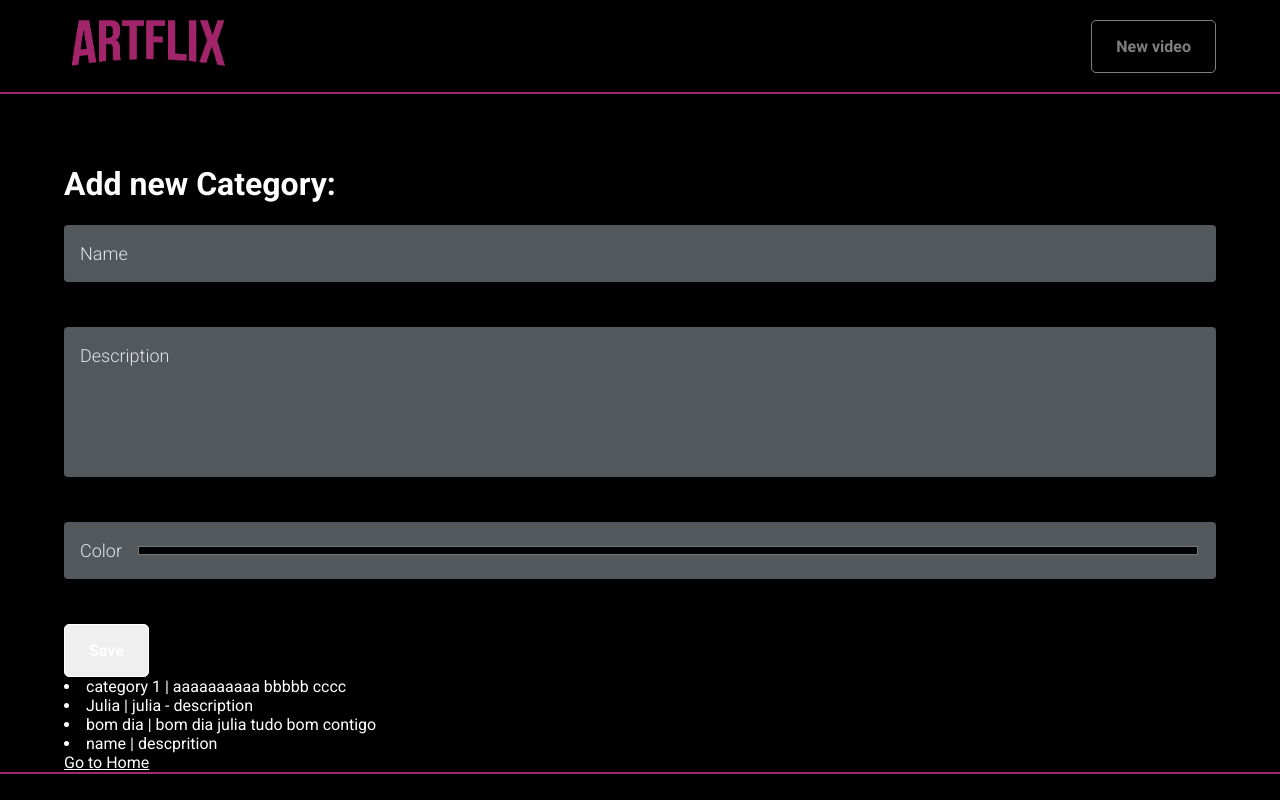
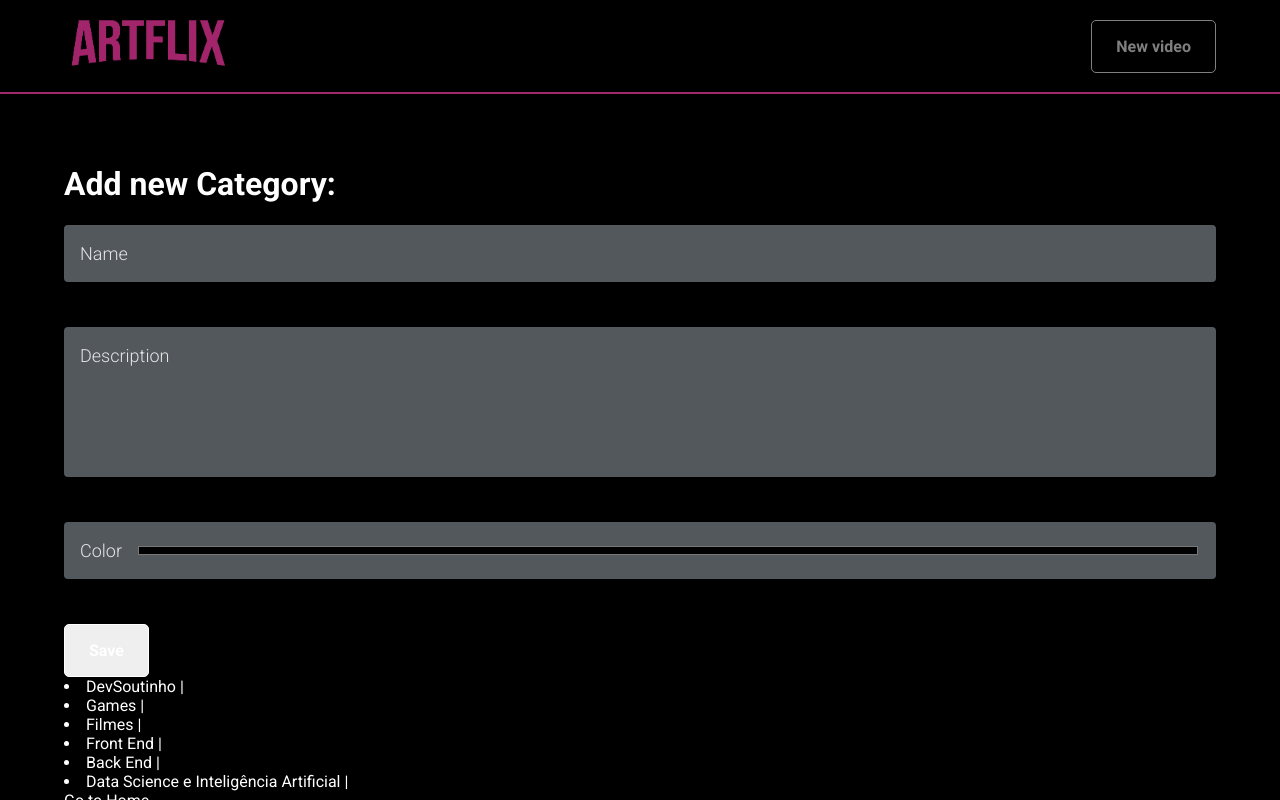
Before and after one commit to julialuzs/imersao-react-alura, a React (Create React App) app: page /register/category in a window 1280 px wide. Shown: the top 800 px of the page. Built offline with nearby package versions, Linux system fonts and the light colour scheme; data requests are answered from the project's data file.

Commit message:
add category service and fix home page

```diff
--- a/db.json
+++ b/db.json
@@ -1,28 +1,239 @@
 {
   "categories": [
     {
-      "id": 1,
-      "name": "category 1",
-      "description": "aaaaaaaaaa bbbbb cccc",
-      "color": "#fff"
+      "id": 6,
+      "title": "DevSoutinho",
+      "color": "#ff6a00",
+      "link_extra": {
+        "text": "Canal no YouTube",
+        "url": "https://youtube.com/c/DevSoutinho"
+      }
     },
     {
-      "name": "Julia",
-      "description": "julia - description ",
-      "color": "#cc2e2e",
-      "id": 2
+      "id": 5,
+      "title": "Games",
+      "color": "red",
+      "link_extra": {
+        "text": "Formação de Jogos na Alura",
+        "url": "https://www.alura.com.br/cursos-online-front-end"
+      }
     },
     {
-      "name": "bom dia",
-      "description": "bom dia julia tudo bom contigo",
-      "color": "#4bd539",
-      "id": 3
+      "id": 4,
+      "title": "Filmes",
+      "color": "orange"
     },
     {
-      "name": "name",
-      "description": "descprition",
-      "color": "#c47821",
-      "id": 4
+      "id": 1,
+      "title": "Front End",
+      "color": "#6BD1FF",
+      "link_extra": {
+        "text": "Formação de Front End na Alura",
+        "url": "https://www.alura.com.br/cursos-online-front-end"
+      }
+    },
+    {
+      "id": 2,
+      "title": "Back End",
+      "color": "#00C86F",
+      "link_extra": {
+        "text": "Cursos de Back End na Alura",
+        "url": "https://www.alura.com.br/cursos-online-programacao"
+      }
+    },
+    {
+      "id": 3,
+      "title": "Data Science e Inteligência Artificial",
+      "color": "#9cd33b",
+      "link_extra": {
+        "text": "Cursos de Data Science na Alura",
+        "url": "https://www.alura.com.br/cursos-online-mobile"
+      }
+    }
+  ],
+  "videos": [
+    {
+      "id": 50,
+      "categoryId": 6,
+      "title": "November 2019 Bullet Journal Plan With Me | forest theme",
+      "url": "https://www.youtube.com/watch?v=fjXteuDFmxU",
+      "description": "Make your bullet journal :)"
+    },
+    {
+      "id": 51,
+      "categoryId": 6,
+      "title": "Como fazer um React e aprender a ideia do Virtual DOM na prática",
+      "description": "Já parou pra pensar como que o React renderiza as coisas na tela?",
+      "url": "https://www.youtube.com/watch?v=5MzOCxSWrrc"
+    },
+    {
+      "id": 1,
+      "categoryId": 1,
+      "title": "SEO com React",
+      "description": "Será que é tão difícil fazer SEO com React?",
+      "url": "https://www.youtube.com/watch?v=c8mVlakBESE"
+    },
+    {
+      "id": 2,
+      "categoryId": 1,
+      "title": "O que faz uma desenvolvedora front-end? #HipstersPontoTube",
+      "url": "https://www.youtube.com/watch?v=ZY3-MFxVdEw"
+    },
+    {
+      "id": 3,
+      "categoryId": 1,
+      "title": "Componentização com VanillaJS #AluraMais",
+      "url": "https://www.youtube.com/watch?v=LatCKpcOMak"
+    },
+    {
+      "id": 4,
+      "categoryId": 1,
+      "title": "Pare de chutar e aprenda a display: inline #01",
+      "url": "https://www.youtube.com/watch?v=5PS6ku8NzIE"
+    },
+    {
+      "id": 5,
+      "categoryId": 1,
+      "title": "Template String: Interpolando strings com JavaScript #AluraMais",
+      "url": "https://www.youtube.com/watch?v=ORI_HTXaIw0"
+    },
+    {
+      "id": 6,
+      "categoryId": 1,
+      "title": "Qual é a melhor linguagem de programação? #HipstersPontoTube",
+      "url": "https://www.youtube.com/watch?v=Uh-GNH-t89w"
+    },
+    {
+      "id": 7,
+      "categoryId": 1,
+      "title": "Novidades do Angular v9",
+      "url": "https://www.youtube.com/watch?v=34uHo7hFmG0"
+    },
+    {
+      "id": 8,
+      "categoryId": 2,
+      "title": "PERCURSO em NÍVEL em ÁRVORE BINÁRIA | Estruturas de Dados #14",
+      "url": "https://www.youtube.com/watch?v=UOK7nS2E9xM"
+    },
+    {
+      "id": 9,
+      "categoryId": 2,
+      "title": "Coders4Tips - S01E04: GitHub CLI - Uma Nova Experiência no Github!",
+      "url": "https://www.youtube.com/watch?v=6o6-bKOZOEY"
+    },
+    {
+      "id": 10,
+      "categoryId": 2,
+      "title": "Programei 4 robôs que criam vídeos para mim no YouTube",
+      "url": "https://www.youtube.com/watch?v=kjhu1LEmRpY"
+    },
+    {
+      "id": 11,
+      "categoryId": 2,
+      "title": "API: Dicionário do Programador",
+      "url": "https://www.youtube.com/watch?v=vGuqKIRWosk"
+    },
+    {
+      "id": 12,
+      "categoryId": 2,
+      "title": "Usando Git Direito",
+      "url": "https://www.youtube.com/watch?v=6OokP-NE49k"
+    },
+    {
+      "id": 13,
+      "categoryId": 3,
+      "title": "Teste de Turing",
+      "url": "https://www.youtube.com/watch?v=BaPGU4JWa34"
+    },
+    {
+      "id": 14,
+      "categoryId": 3,
+      "title": "O que é Data Science?",
+      "url": "https://www.youtube.com/watch?v=5b9Z8toVaAU&t=9s"
+    },
+    {
+      "id": 15,
+      "categoryId": 3,
+      "title": "Melhor forma de aprender Python",
+      "url": "https://www.youtube.com/watch?v=Gojqw9BQ5qY"
+    },
+    {
+      "id": 16,
+      "categoryId": 3,
+      "title": "Como ingressar no mercado de Data Science?",
+      "url": "https://www.youtube.com/watch?v=gxyjGmOV540"
+    },
+    {
+      "id": 17,
+      "categoryId": 4,
+      "title": "Interestellar",
+      "url": "https://www.youtube.com/watch?v=frD_IiY_A3E"
+    },
+    {
+      "id": 18,
+      "categoryId": 4,
+      "title": "Gattaca",
+      "url": "https://www.youtube.com/watch?v=Dl0tYLbrhhs"
+    },
+    {
+      "id": 19,
+      "categoryId": 4,
+      "title": "A Chegada",
+      "url": "https://www.youtube.com/watch?v=rNciXGzYZms"
+    },
+    {
+      "id": 20,
+      "categoryId": 4,
+      "title": "Feitiço do Tempo",
+      "url": "https://www.youtube.com/watch?v=zi8d69P9NvI"
+    },
+    {
+      "id": 21,
+      "categoryId": 5,
+      "title": "Final Fantasy 7",
+      "url": "https://www.youtube.com/watch?v=I_ATSCTnUD8"
+    },
+    {
+      "id": 22,
+      "categoryId": 5,
+      "title": "Assassins Creed Valhalla",
+      "url": "https://www.youtube.com/watch?v=KDfdjB9uL0U"
+    },
+    {
+      "id": 23,
+      "categoryId": 5,
+      "title": "God of War 4",
+      "url": "https://www.youtube.com/watch?v=FyIwEFXOcaE"
+    },
+    {
+      "id": 24,
+      "categoryId": 5,
+      "title": "Resident Evil 8",
+      "url": "https://www.youtube.com/watch?v=JSapXD9vxYA"
+    },
+    {
+      "title": "O que todo projeto deveria ter? #01",
+      "url": "https://www.youtube.com/watch?v=yMRSDdifGW8",
+      "categoryId": 6,
+      "id": 52
+    },
+    {
+      "title": "Como fazer um jogo com JavaScript?",
+      "url": "https://www.youtube.com/watch?v=jOAU81jdi-c",
+      "categoryId": 6,
+      "id": 53
+    },
+    {
+      "title": "Como fazer o efeito de desenhar com CSS?",
+      "url": "https://www.youtube.com/watch?v=4cEMgap9wpk",
+      "categoryId": 6,
+      "id": 54
+    },
+    {
+      "title": "Usando Excel como CMS + React",
+      "url": "https://www.youtube.com/watch?v=5t2gq3xJZ9o",
+      "categoryId": 6,
+      "id": 55
     }
   ]
 }
--- a/package.json
+++ b/package.json
@@ -18,7 +18,7 @@
   "scripts": {
     "server": "node ./server.js",
     "start": "npm run server",
-    "run-app": "react-scripts start",
+    "app": "react-scripts start",
     "build": "react-scripts build",
     "test": "react-scripts test",
     "eject": "react-scripts eject"
--- /dev/null
+++ b/src/components/loader/loader.js
@@ -0,0 +1,26 @@
+import styled, { keyframes } from 'styled-components';
+
+const rotate360 = keyframes`
+  from {
+    transform: rotate(0deg);
+  }
+  to {
+    transform: rotate(360deg);
+  }
+`;
+
+const Loader = styled.div`
+  animation: ${rotate360} 1s linear infinite;
+  transform: translateZ(0);
+
+  border-top: 2px solid grey;
+  border-right: 2px solid grey;
+  border-bottom: 2px solid grey;
+  border-left: 4px solid black;
+  background: transparent;
+  width: 24px;
+  height: 24px;
+  border-radius: 50%;
+`;
+
+export default Loader;
--- /dev/null
+++ b/src/hooks/useForm.js
@@ -0,0 +1,19 @@
+import { useState } from 'react';
+
+export function useForm(initialValue) {
+  const [values, setValues] = useState(initialValue);
+
+  function setValue(key, value) {
+    setValues({ ...values, [key]: value });
+  }
+
+  function handleChange({ target }) {
+    setValue(target.name, target.value);
+  }
+
+  function clearForm() {
+    setValues(initialValue);
+  }
+
+  return { handleChange, clearForm, values };
+}
--- a/src/pages/home/home.jsx
+++ b/src/pages/home/home.jsx
@@ -1,28 +1,37 @@
-import React from 'react';
-import Header from '../../components/header/header';
-import Footer from '../../components/footer/footer';
-import initialData from '../../data/initial-data.json';
+import React, { useEffect, useState } from 'react';
+import Carousel from '../../components/carousel/carousel';
+import Loader from '../../components/loader/loader';
 import MainBanner from '../../components/main-banner/main-banner';
-import Carousel from '../../components/carousel/carousel';
+import { CategoryService } from '../../services/categories';
+import PageDefault from '../page-default';
 
 export function Home() {
+  const [categories, setCategories] = useState([]);
+  const categoryService = new CategoryService();
+
+  useEffect(() => {
+    categoryService.getCategoriesWithVideos()
+      .then((response) => {
+        setCategories(response);
+      });
+  }, []);
+
   return (
-    <div style={{ background: '#141414' }}>
-      <Header />
-      <MainBanner
-        videoTitle={initialData.categorias[0].videos[0].titulo}
-        url={initialData.categorias[0].videos[0].url}
-        videoDescription="desc"
-      />
-      {
-        initialData.categorias.map((category) => (
-          <Carousel
-            key={category.name}
-            category={category}
+    <PageDefault paddingAll={0}>
+      {categories.length === 0 ? (<Loader />) : (
+        <>
+          <MainBanner
+            videoTitle={categories[0].videos[0].title}
+            url={categories[0].videos[0].url}
+            videoDescription="desc"
           />
-        ))
-      }
-      <Footer />
-    </div>
+          {
+            categories.map((category) => (
+              <Carousel key={category.id} category={category} />
+            ))
+          }
+        </>
+      )}
+    </PageDefault>
   );
 }
--- a/src/pages/page-default.jsx
+++ b/src/pages/page-default.jsx
@@ -1,5 +1,5 @@
 import React from 'react';
-import styled from 'styled-components';
+import styled, { css } from 'styled-components';
 import Footer from '../components/footer/footer';
 import Header from '../components/header/header';
 
@@ -10,13 +10,17 @@ const Main = styled.main`
   padding-top: 50px;
   padding-left: 5%;
   padding-right: 5%;
+
+  ${({ paddingAll }) => css`
+    padding: ${paddingAll}
+  `}
 `;
 
-function PageDefault({ children }) {
+function PageDefault({ children, paddingAll }) {
   return (
     <>
       <Header />
-      <Main>
+      <Main paddingAll={paddingAll}>
         {children}
       </Main>
       <Footer />
--- a/src/pages/register/category/register-category.jsx
+++ b/src/pages/register/category/register-category.jsx
@@ -1,19 +1,20 @@
 /* eslint-disable import/prefer-default-export */
-import React, { useState, useEffect } from 'react';
+import React, { useEffect, useState } from 'react';
 import { Link } from 'react-router-dom';
+import Button from '../../../components/button/button';
+import FormField from '../../../components/form-field/form-field';
+import { BASE_URL } from '../../../config/config';
+import { useForm } from '../../../hooks/useForm';
 import PageDefault from '../../page-default';
-import FormField from '../../../components/form-field/form-field';
-import Button from '../../../components/button/button';
-import { BASE_URL } from '../../../utils/constants';
 
 export function RegisterCategory() {
-  const category = {
+  const initialValue = {
     name: '',
     description: '',
     color: '#000',
   };
   const [categories, setCategories] = useState([]);
-  const [values, setValues] = useState(category);
+  const { handleChange, clearForm, values } = useForm(initialValue);
 
   function addNewCategory(newCategory) {
     const URL = `${BASE_URL}/categories`;
@@ -44,29 +45,22 @@ export function RegisterCategory() {
   function handleSubmit(event) {
     event.preventDefault();
     addNewCategory(values);
-  }
-
-  function setValue(key, value) {
-    setValues({ ...values, [key]: value });
-  }
-
-  function handleChange({ target }) {
-    setValue(target.name, target.value);
+    clearForm();
   }
 
   return (
     <PageDefault>
       <h1>
         Add new Category:
-        {values.name}
+        {values.title}
       </h1>
 
       <form onSubmit={handleSubmit}>
         <FormField
           type="text"
-          name="name"
+          name="title"
           label="Name"
-          value={values.name}
+          value={values.title}
           onChange={handleChange}
         />
 
@@ -92,10 +86,8 @@ export function RegisterCategory() {
       {
         categories.map((item) => (
           <li key={`${item.id}`}>
-            { item.name }
-            {' '}
-            |
-            {' '}
+            { item.title }
+            {' '} | {' '}
             { item.description }
           </li>
         ))
--- /dev/null
+++ b/src/services/categories.js
@@ -0,0 +1,27 @@
+import { BASE_URL } from '../config/config';
+
+export class CategoryService {
+  constructor() {
+    this.url = `${BASE_URL}/categories`;
+  }
+
+  getCategoriesWithVideos() {
+    return fetch(`${this.url}?_embed=videos`)
+      .then(async (response) => {
+        if (response.ok) {
+          const responseString = await response.json();
+          return responseString;
+        }
+
+        throw new Error(response.statusText);
+      });
+  }
+
+  getCategoryById(id) {
+    return fetch(`${this.url}/${id}`)
+      .then(async (response) => {
+        const responseString = await response.json();
+        return responseString;
+      });
+  }
+}
```
Also changed, not shown: src/config/config.js (renamed from src/utils/constants.js).
